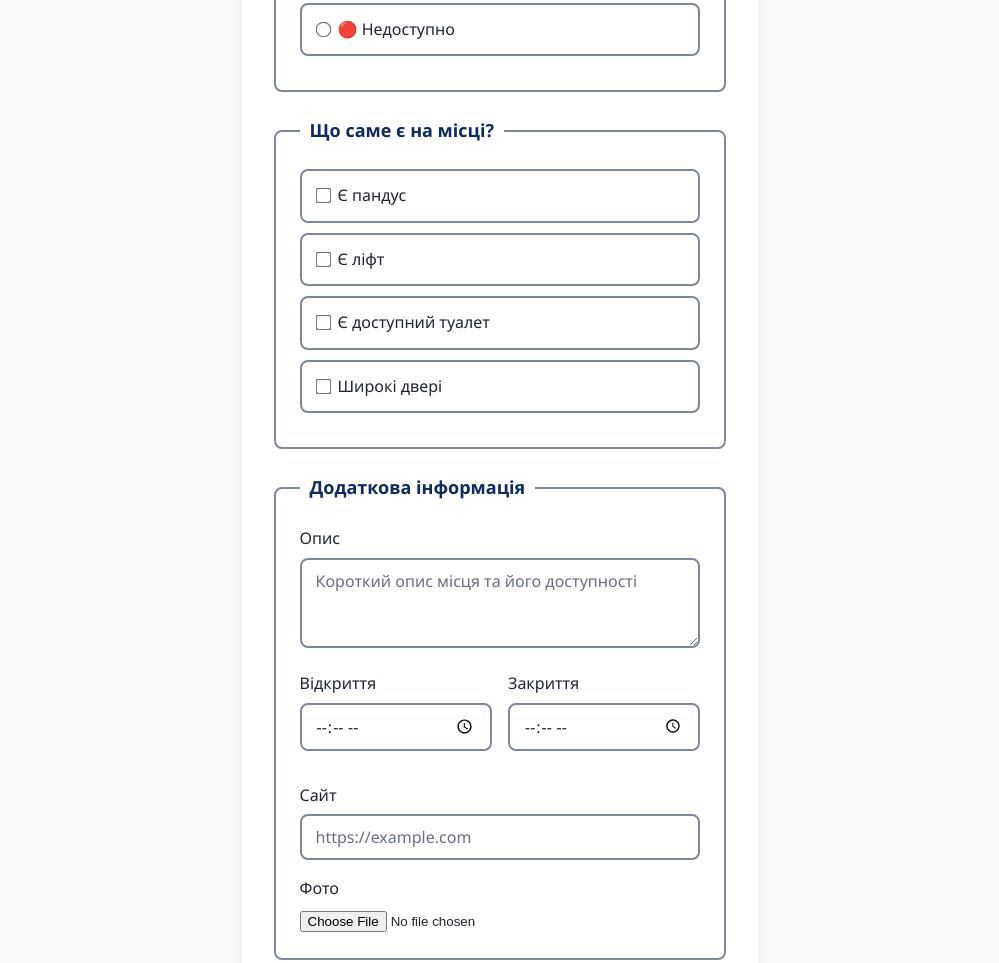
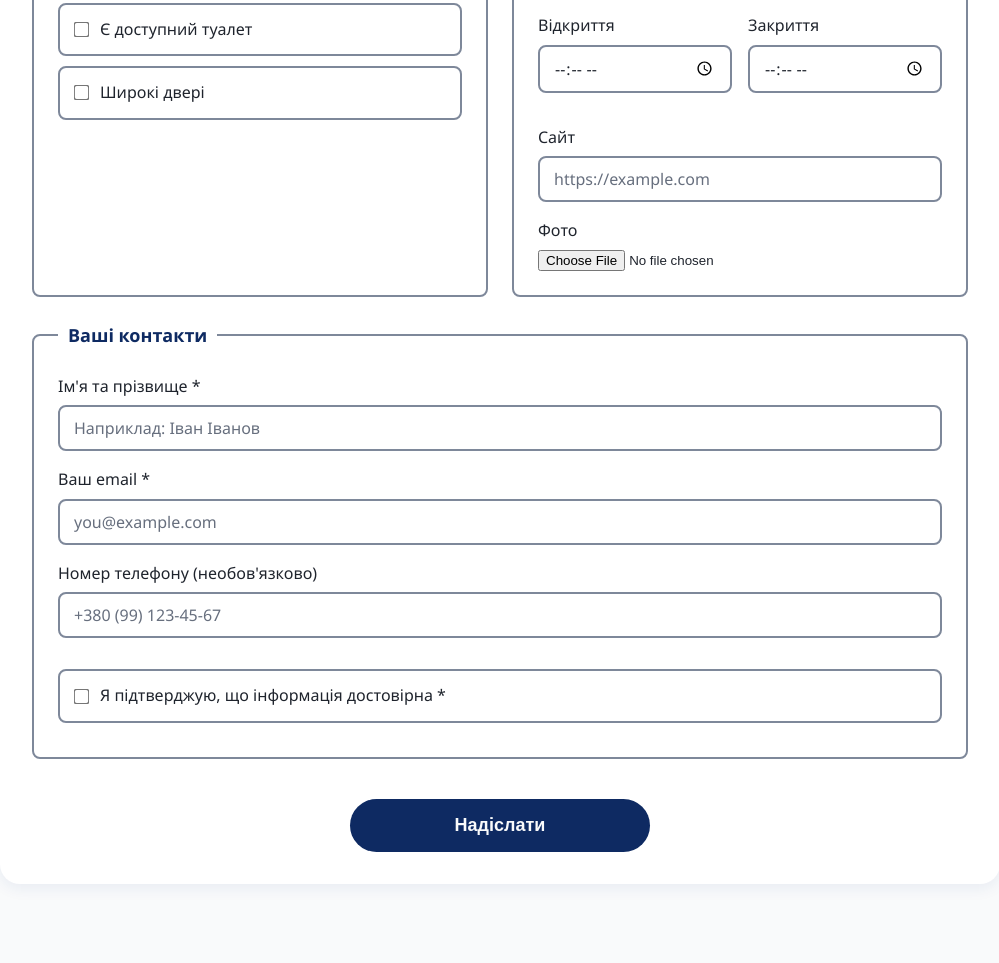
Before and after one commit to CatChaksa/freeway-access-map, a plain HTML site: page add-place.html in a window 1280 px wide. Shown: the part 860-1823 px from the top of the page, without its empty margins (140-1139 px from the left). Drawn offline with Linux system fonts and the light colour scheme.

Commit message:
style: make form a two-colomn grid on descktop

```diff
--- a/style.css
+++ b/style.css
@@ -176,6 +176,18 @@ main {
     margin: 0 auto;
     padding: var(--space-xl) var(--container-padding);
     width: 100%;
+}
+
+main:has(.add-place-form) {
+    display: flex;
+    flex-direction: column;
+    align-items: center;
+}
+
+main:has(.add-place-form) .page-title,
+main:has(.add-place-form) .page-description {
+    width: 100%;
+    text-align: center;
 }
 
 .page-title,
@@ -526,19 +538,31 @@ main.map-page {
 
 /* ===== ФОРМА ===== */
 .add-place-form {
-    max-width: 800px;
+    max-width: 1000px;
+    width: 100%;
     margin: 0 auto;
     background: var(--color-surface);
     padding: var(--space-xl);
     border-radius: var(--radius-xl);
     box-shadow: var(--shadow-md);
+
+    display: grid;
+    grid-template-columns: 1fr 1fr;
+    gap: var(--space-lg);
 }
 
 fieldset {
     border: 2px solid var(--color-border);
     border-radius: var(--radius-md);
     padding: var(--space-lg);
-    margin-bottom: var(--space-lg);
+    margin-bottom: 0;
+    display: flex;
+    flex-direction: column;
+}
+
+fieldset:last-of-type,
+.add-place-form button[type="submit"] {
+    grid-column: 1 / -1;
 }
 
 legend {
@@ -609,7 +633,7 @@ legend {
 
 .add-place-form input[type="radio"],
 .add-place-form input[type="checkbox"] {
-    margin-right: 8px;
+    margin-right: 12px;
     transform: scale(1.2);
     cursor: pointer;
 }
@@ -677,7 +701,7 @@ fieldset label:has(input[type="checkbox"]:checked) {
 .add-place-form button[type="submit"] {
     background: var(--color-primary-800);
     color: var(--color-neutral-50);
-    padding: 14px 40px;
+    padding: 16px 40px;
     border: none;
     border-radius: var(--radius-full);
     font-size: var(--font-size-lg);
@@ -685,7 +709,9 @@ fieldset label:has(input[type="checkbox"]:checked) {
     cursor: pointer;
     transition: background var(--transition-base), transform var(--transition-base);
     display: block;
-    margin: 0 auto;
+    margin: var(--space-md) auto 0;
+    width: 100%;
+    max-width: 300px;
 }
 
 .add-place-form button[type="submit"]:hover {
@@ -743,6 +769,10 @@ footer p:last-child {
 
     .places-list {
         grid-template-columns: repeat(auto-fill, minmax(240px, 1fr));
+    }
+
+    .add-place-form {
+        grid-template-columns: 1fr;
     }
 }
 
```
